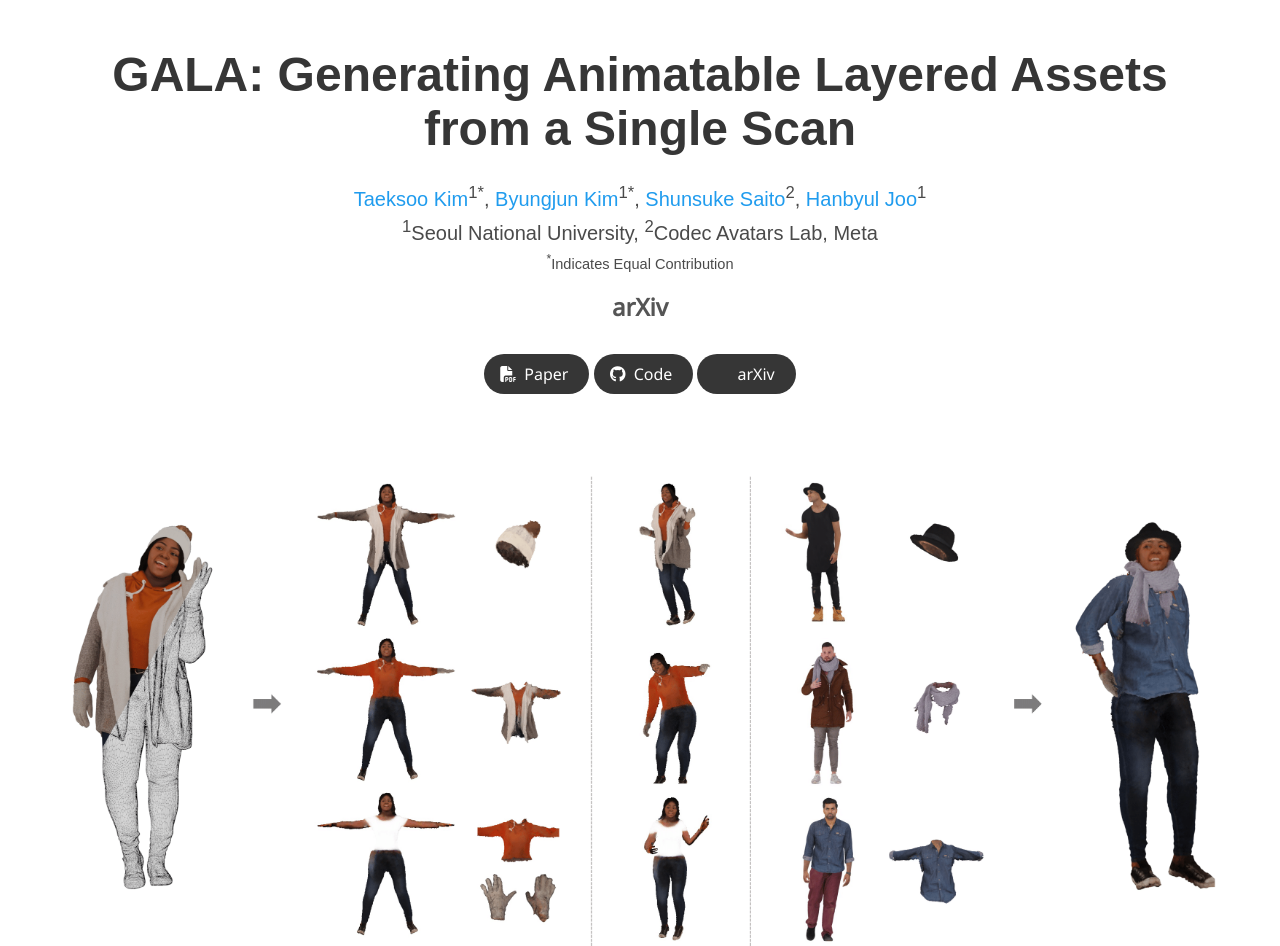
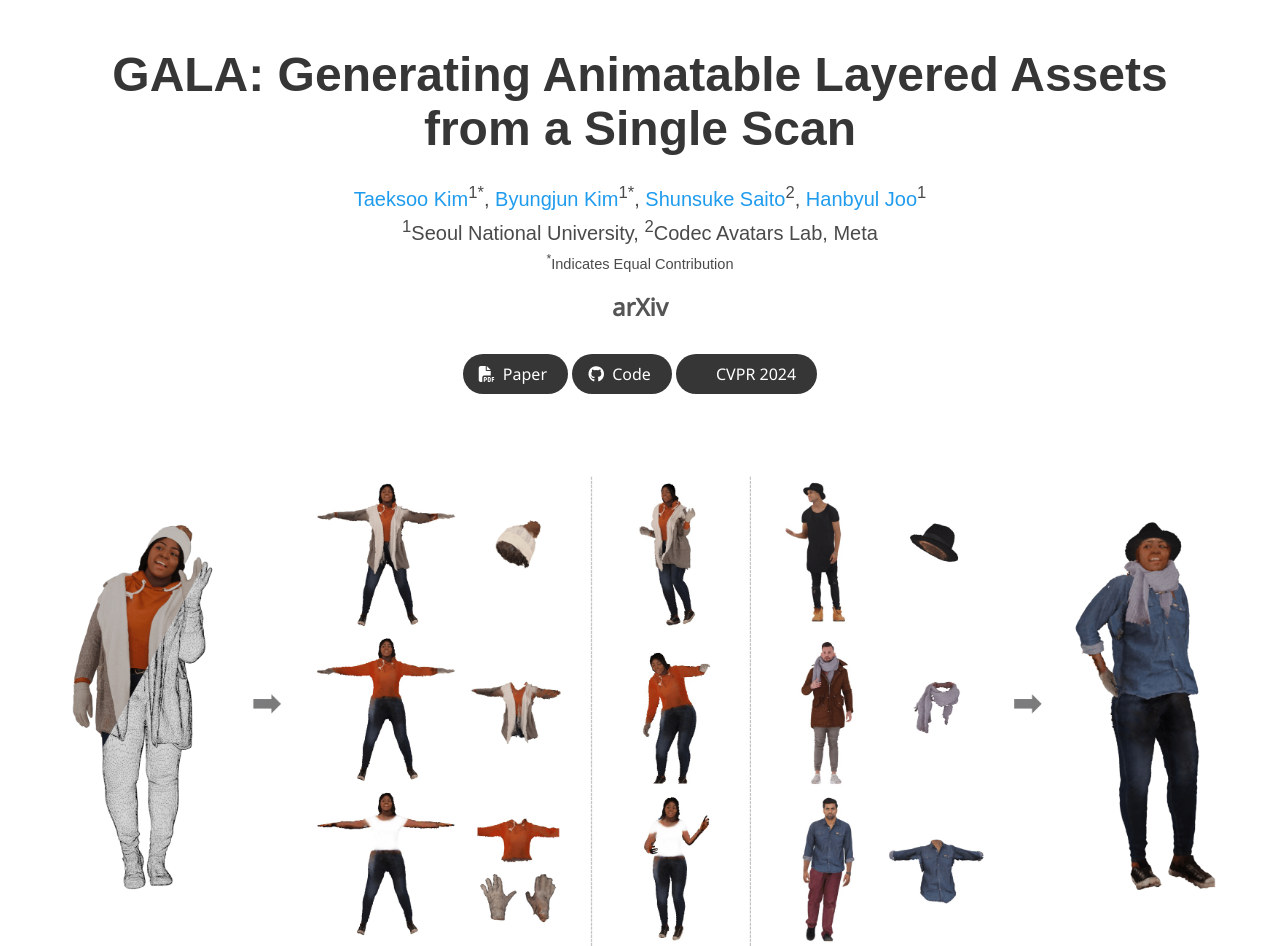
Before and after one commit to snuvclab/gala, a plain HTML site: page index.html in a window 1280 px wide. Shown: the top 946 px of the page. Drawn offline with nearby package versions, Linux system fonts and the light colour scheme; some icons are missing; a web font is replaced by a local one.

Commit message:
Update index.html

```diff
--- a/index.html
+++ b/index.html
@@ -119,7 +119,7 @@
                   <span class="icon">
                     <i class="ai ai-arxiv"></i>
                   </span>
-                  <span>arXiv</span>
+                  <span>CVPR 2024</span>
                 </a>
               </span>
             </div>
```
